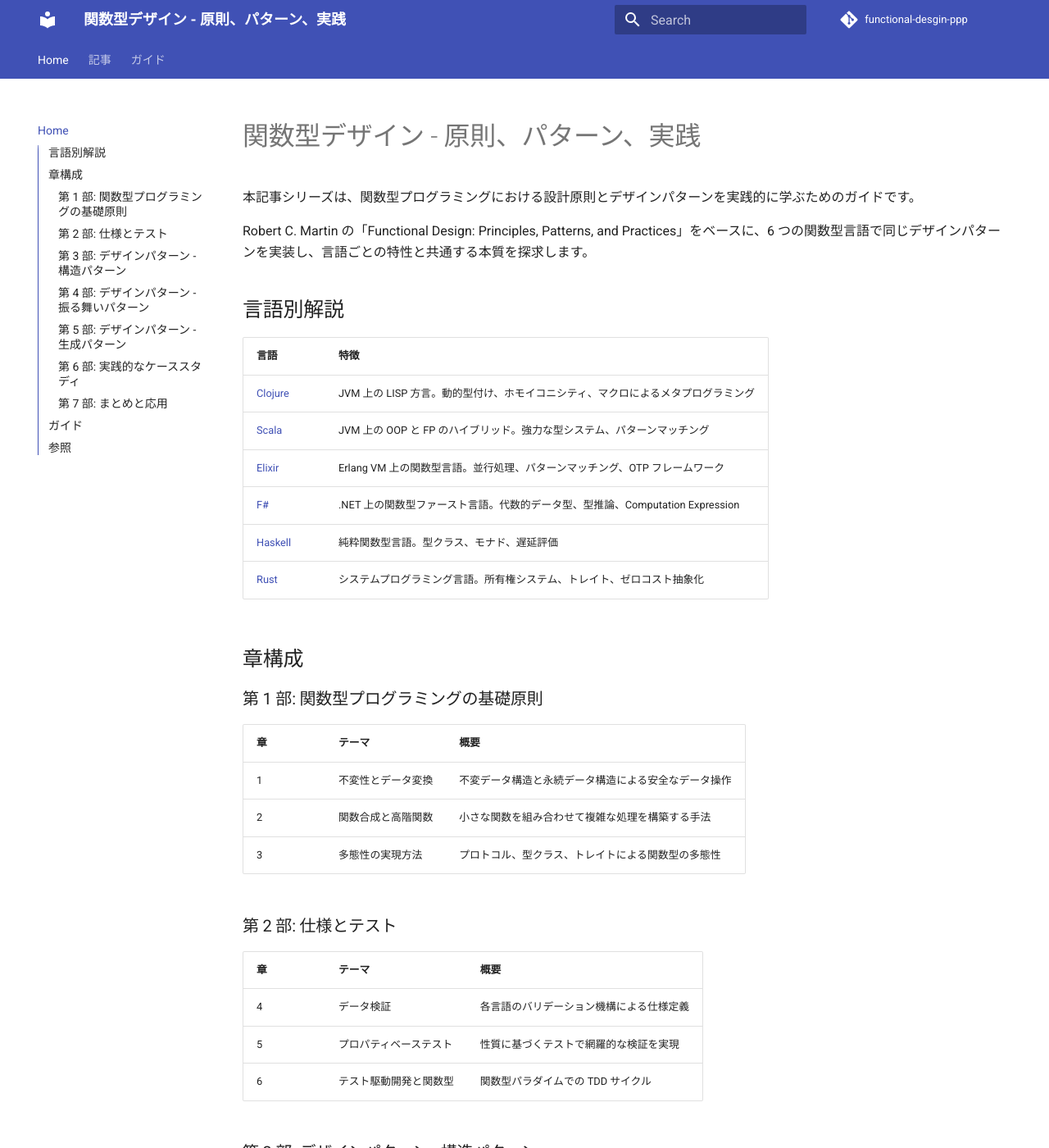
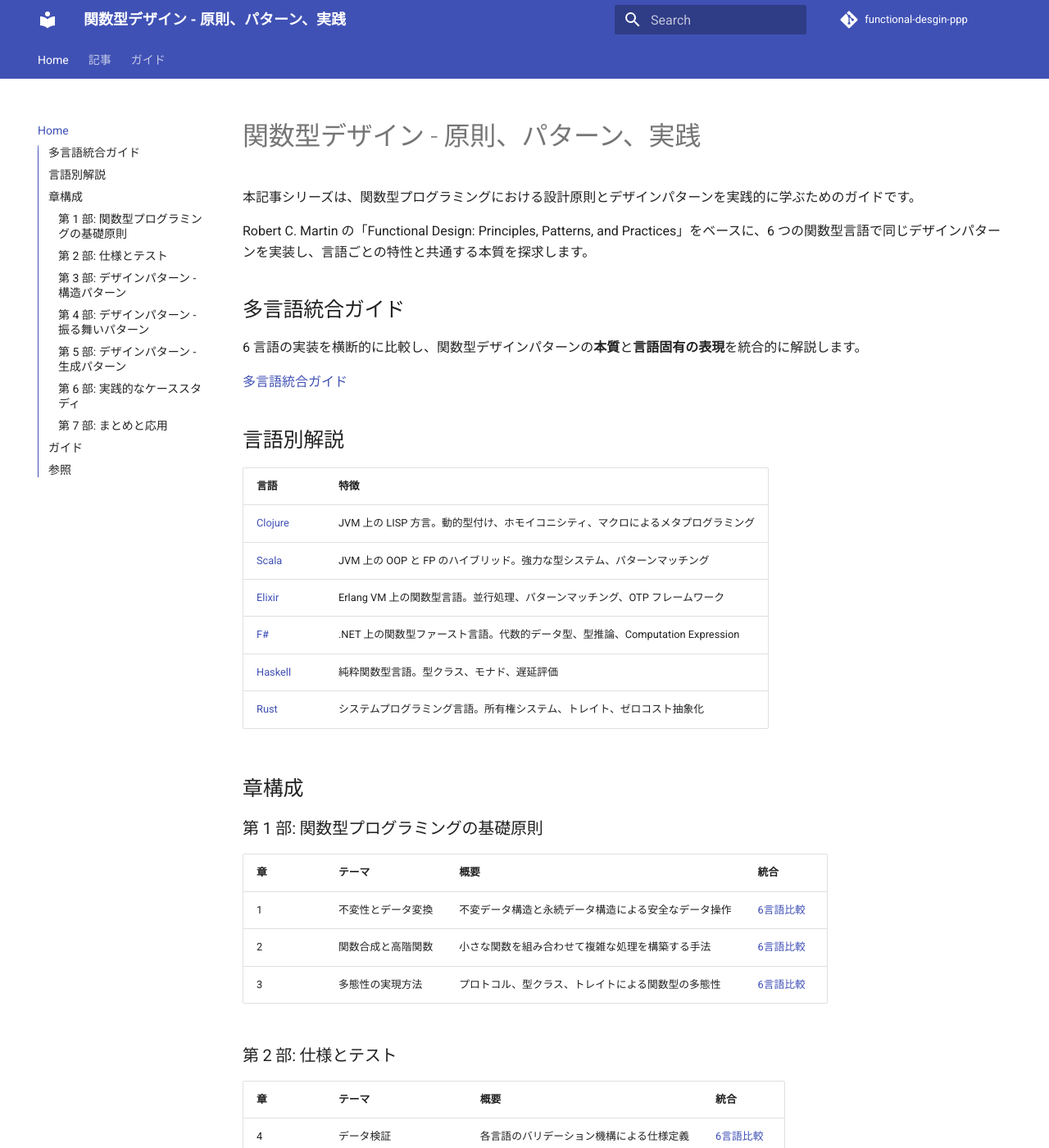
Before and after one commit to k2works/functional-desgin-ppp, an MkDocs documentation site: the page built from docs/index.md, in a window 1280 px wide and 1400 px high. Shown: the whole window at 82% size. Built offline with MkDocs 1.6.1 and Material for MkDocs 9.7.7, drawn with Linux system fonts in a browser that asks for light colours; comment, search, counter and statistics services are not loaded; some of the changed text lies outside the part shown.

Commit message:
docs: トップページに多言語統合ガイドへのリンクを追加
全22章の章構成テーブルに6言語比較記事へのリンク列を追加し、
多言語統合ガイドセクションを新設。

```diff
--- a/docs/index.md
+++ b/docs/index.md
@@ -3,6 +3,12 @@
 本記事シリーズは、関数型プログラミングにおける設計原則とデザインパターンを実践的に学ぶためのガイドです。
 
 Robert C. Martin の「Functional Design: Principles, Patterns, and Practices」をベースに、6 つの関数型言語で同じデザインパターンを実装し、言語ごとの特性と共通する本質を探求します。
+
+## 多言語統合ガイド
+
+6 言語の実装を横断的に比較し、関数型デザインパターンの**本質**と**言語固有の表現**を統合的に解説します。
+
+[多言語統合ガイド](article/all/index.md)
 
 ## 言語別解説
 
@@ -19,60 +25,60 @@ Robert C. Martin の「Functional Design: Principles, Patterns, and Practices」
 
 ### 第 1 部: 関数型プログラミングの基礎原則
 
-| 章 | テーマ | 概要 |
-|----|--------|------|
-| 1 | 不変性とデータ変換 | 不変データ構造と永続データ構造による安全なデータ操作 |
-| 2 | 関数合成と高階関数 | 小さな関数を組み合わせて複雑な処理を構築する手法 |
-| 3 | 多態性の実現方法 | プロトコル、型クラス、トレイトによる関数型の多態性 |
+| 章 | テーマ | 概要 | 統合 |
+|----|--------|------|------|
+| 1 | 不変性とデータ変換 | 不変データ構造と永続データ構造による安全なデータ操作 | [6言語比較](article/all/01-immutability-and-data-transformation.md) |
+| 2 | 関数合成と高階関数 | 小さな関数を組み合わせて複雑な処理を構築する手法 | [6言語比較](article/all/02-function-composition.md) |
+| 3 | 多態性の実現方法 | プロトコル、型クラス、トレイトによる関数型の多態性 | [6言語比較](article/all/03-polymorphism.md) |
 
 ### 第 2 部: 仕様とテスト
 
-| 章 | テーマ | 概要 |
-|----|--------|------|
-| 4 | データ検証 | 各言語のバリデーション機構による仕様定義 |
-| 5 | プロパティベーステスト | 性質に基づくテストで網羅的な検証を実現 |
-| 6 | テスト駆動開発と関数型 | 関数型パラダイムでの TDD サイクル |
+| 章 | テーマ | 概要 | 統合 |
+|----|--------|------|------|
+| 4 | データ検証 | 各言語のバリデーション機構による仕様定義 | [6言語比較](article/all/04-data-validation.md) |
+| 5 | プロパティベーステスト | 性質に基づくテストで網羅的な検証を実現 | [6言語比較](article/all/05-property-based-testing.md) |
+| 6 | テスト駆動開発と関数型 | 関数型パラダイムでの TDD サイクル | [6言語比較](article/all/06-tdd-and-functional.md) |
 
 ### 第 3 部: デザインパターン - 構造パターン
 
-| 章 | テーマ | 概要 |
-|----|--------|------|
-| 7 | Composite パターン | 木構造による再帰的なデータ構造の表現 |
-| 8 | Decorator パターン | 関数合成による動的な機能拡張 |
-| 9 | Adapter パターン | インターフェース変換による互換性の確保 |
+| 章 | テーマ | 概要 | 統合 |
+|----|--------|------|------|
+| 7 | Composite パターン | 木構造による再帰的なデータ構造の表現 | [6言語比較](article/all/07-composite-pattern.md) |
+| 8 | Decorator パターン | 関数合成による動的な機能拡張 | [6言語比較](article/all/08-decorator-pattern.md) |
+| 9 | Adapter パターン | インターフェース変換による互換性の確保 | [6言語比較](article/all/09-adapter-pattern.md) |
 
 ### 第 4 部: デザインパターン - 振る舞いパターン
 
-| 章 | テーマ | 概要 |
-|----|--------|------|
-| 10 | Strategy パターン | 高階関数によるアルゴリズムの切り替え |
-| 11 | Command パターン | コマンドのデータ化と実行の分離 |
-| 12 | Visitor パターン | データ構造の走査と処理の分離 |
+| 章 | テーマ | 概要 | 統合 |
+|----|--------|------|------|
+| 10 | Strategy パターン | 高階関数によるアルゴリズムの切り替え | [6言語比較](article/all/10-strategy-pattern.md) |
+| 11 | Command パターン | コマンドのデータ化と実行の分離 | [6言語比較](article/all/11-command-pattern.md) |
+| 12 | Visitor パターン | データ構造の走査と処理の分離 | [6言語比較](article/all/12-visitor-pattern.md) |
 
 ### 第 5 部: デザインパターン - 生成パターン
 
-| 章 | テーマ | 概要 |
-|----|--------|------|
-| 13 | Abstract Factory パターン | 関連オブジェクト群の生成を抽象化 |
-| 14 | Abstract Server パターン | サーバーインターフェースの抽象化 |
+| 章 | テーマ | 概要 | 統合 |
+|----|--------|------|------|
+| 13 | Abstract Factory パターン | 関連オブジェクト群の生成を抽象化 | [6言語比較](article/all/13-abstract-factory-pattern.md) |
+| 14 | Abstract Server パターン | サーバーインターフェースの抽象化 | [6言語比較](article/all/14-abstract-server-pattern.md) |
 
 ### 第 6 部: 実践的なケーススタディ
 
-| 章 | テーマ | 概要 |
-|----|--------|------|
-| 15 | Gossiping Bus Drivers | パターンの組み合わせによる問題解決 |
-| 16 | 給与計算システム | ドメインモデリングとパターンの実践適用 |
-| 17 | レンタルビデオシステム | ビジネスルールの関数型表現 |
-| 18 | 並行処理システム | 並行・並列処理の関数型アプローチ |
-| 19 | Wa-Tor シミュレーション | セルオートマトンによるシミュレーション |
+| 章 | テーマ | 概要 | 統合 |
+|----|--------|------|------|
+| 15 | Gossiping Bus Drivers | パターンの組み合わせによる問題解決 | [6言語比較](article/all/15-gossiping-bus-drivers.md) |
+| 16 | 給与計算システム | ドメインモデリングとパターンの実践適用 | [6言語比較](article/all/16-payroll-system.md) |
+| 17 | レンタルビデオシステム | ビジネスルールの関数型表現 | [6言語比較](article/all/17-video-rental-system.md) |
+| 18 | 並行処理システム | 並行・並列処理の関数型アプローチ | [6言語比較](article/all/18-concurrency-system.md) |
+| 19 | Wa-Tor シミュレーション | セルオートマトンによるシミュレーション | [6言語比較](article/all/19-wa-tor-simulation.md) |
 
 ### 第 7 部: まとめと応用
 
-| 章 | テーマ | 概要 |
-|----|--------|------|
-| 20 | パターン間の相互作用 | 複数パターンの組み合わせと相乗効果 |
-| 21 | ベストプラクティス | 関数型デザインの原則と実践のまとめ |
-| 22 | OO から FP への移行 | オブジェクト指向から関数型への段階的移行 |
+| 章 | テーマ | 概要 | 統合 |
+|----|--------|------|------|
+| 20 | パターン間の相互作用 | 複数パターンの組み合わせと相乗効果 | [6言語比較](article/all/20-pattern-interactions.md) |
+| 21 | ベストプラクティス | 関数型デザインの原則と実践のまとめ | [6言語比較](article/all/21-best-practices.md) |
+| 22 | OO から FP への移行 | オブジェクト指向から関数型への段階的移行 | [6言語比較](article/all/22-oo-to-fp-migration.md) |
 
 ## ガイド
 
```
